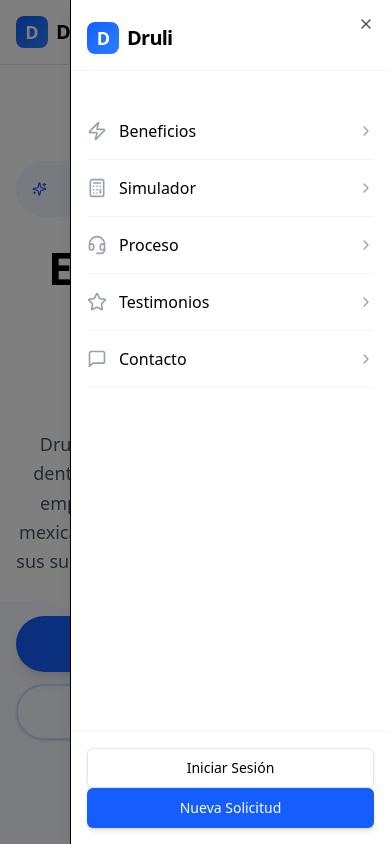
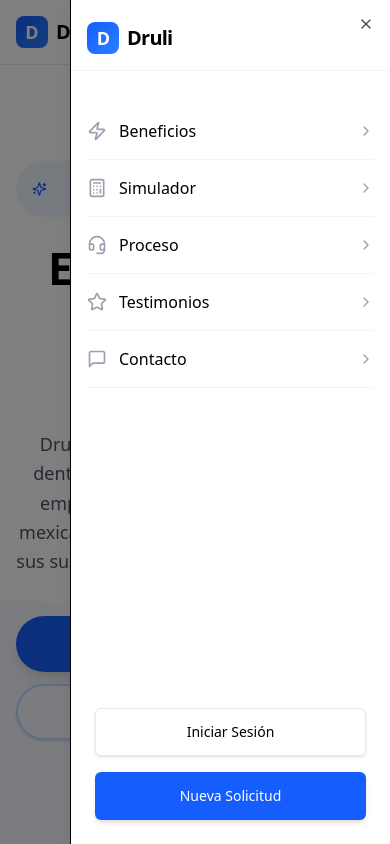
Before and after one commit to Pantera29/drulileasing, a Next.js app: page / in a window 390 px wide. Both pictures are taken after a click on the button "Menu". Shown: the top 844 px of the page. Built offline with nearby package versions, Linux system fonts and the light colour scheme.

Commit message:
ajustes landing

```diff
--- a/src/components/shared/header.tsx
+++ b/src/components/shared/header.tsx
@@ -1,7 +1,10 @@
+'use client';
+
 import { Menu, ChevronRight, Zap, Headset, Calculator, Star, MessageSquare } from "lucide-react";
 import Link from "next/link";
 import { Button } from "@/components/ui/button";
 import { Sheet, SheetContent, SheetTrigger, SheetHeader, SheetTitle } from "@/components/ui/sheet";
+import { useRouter } from "next/navigation";
 
 const navigation = [
   { name: "Beneficios", href: "/#benefits", icon: Zap },
@@ -12,6 +15,17 @@
 ];
 
 export function Header() {
+  const router = useRouter();
+
+  const handleNavClick = (e: React.MouseEvent<HTMLAnchorElement>, href: string) => {
+    e.preventDefault();
+    const targetId = href.replace('/#', '');
+    const element = document.getElementById(targetId);
+    if (element) {
+      element.scrollIntoView({ behavior: 'smooth' });
+    }
+  };
+
   return (
     <header className="sticky top-0 z-50 w-full border-b border-blue-100 bg-background/80 backdrop-blur supports-[backdrop-filter]:bg-background/60">
       <div className="container flex h-16 items-center">
@@ -27,6 +41,7 @@
                 <Link
                   key={item.name}
                   href={item.href}
+                  onClick={(e) => handleNavClick(e, item.href)}
                   className="text-sm font-medium text-gray-500 transition-colors hover:text-blue-600"
                 >
                   {item.name}
@@ -72,6 +87,7 @@
                         <Link
                           key={item.name}
                           href={item.href}
+                          onClick={(e) => handleNavClick(e, item.href)}
                           className="flex items-center justify-between py-4 border-b border-gray-100 hover:text-blue-600"
                         >
                           <div className="flex items-center gap-3">
@@ -85,14 +101,14 @@
                   </nav>
                 </div>
 
-                <div className="border-t border-gray-100 p-4 space-y-3">
-                  <Link href="/login" className="w-full">
-                    <Button variant="outline" className="w-full border border-gray-200 hover:border-blue-200 hover:text-blue-600">
+                <div className="p-6 space-y-4">
+                  <Link href="/login" className="w-full block">
+                    <Button variant="outline" className="w-full border border-gray-200 hover:border-blue-200 hover:text-blue-600 h-12">
                       Iniciar Sesión
                     </Button>
                   </Link>
-                  <Link href="/register" className="w-full">
-                    <Button className="w-full bg-blue-600 hover:bg-blue-700 text-white">
+                  <Link href="/register" className="w-full block">
+                    <Button className="w-full bg-blue-600 hover:bg-blue-700 text-white h-12">
                       Nueva Solicitud
                     </Button>
                   </Link>
```
